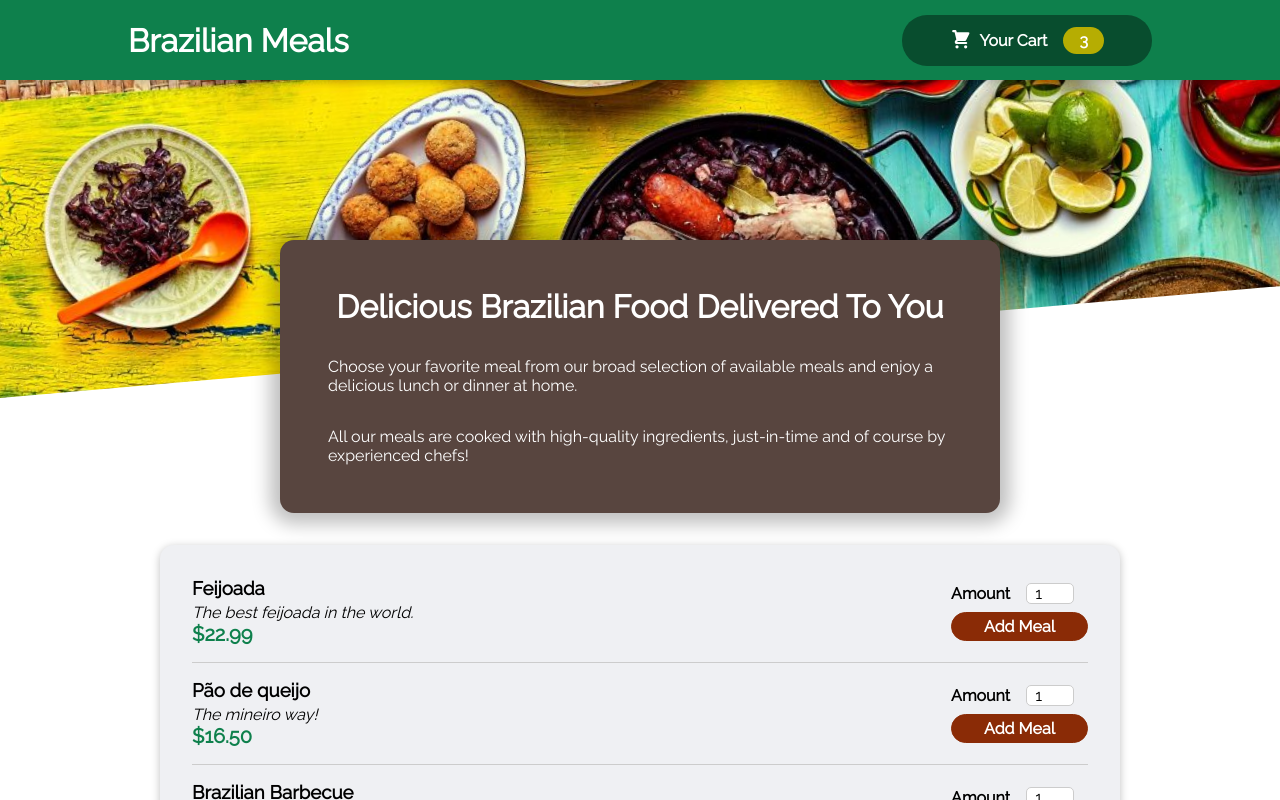
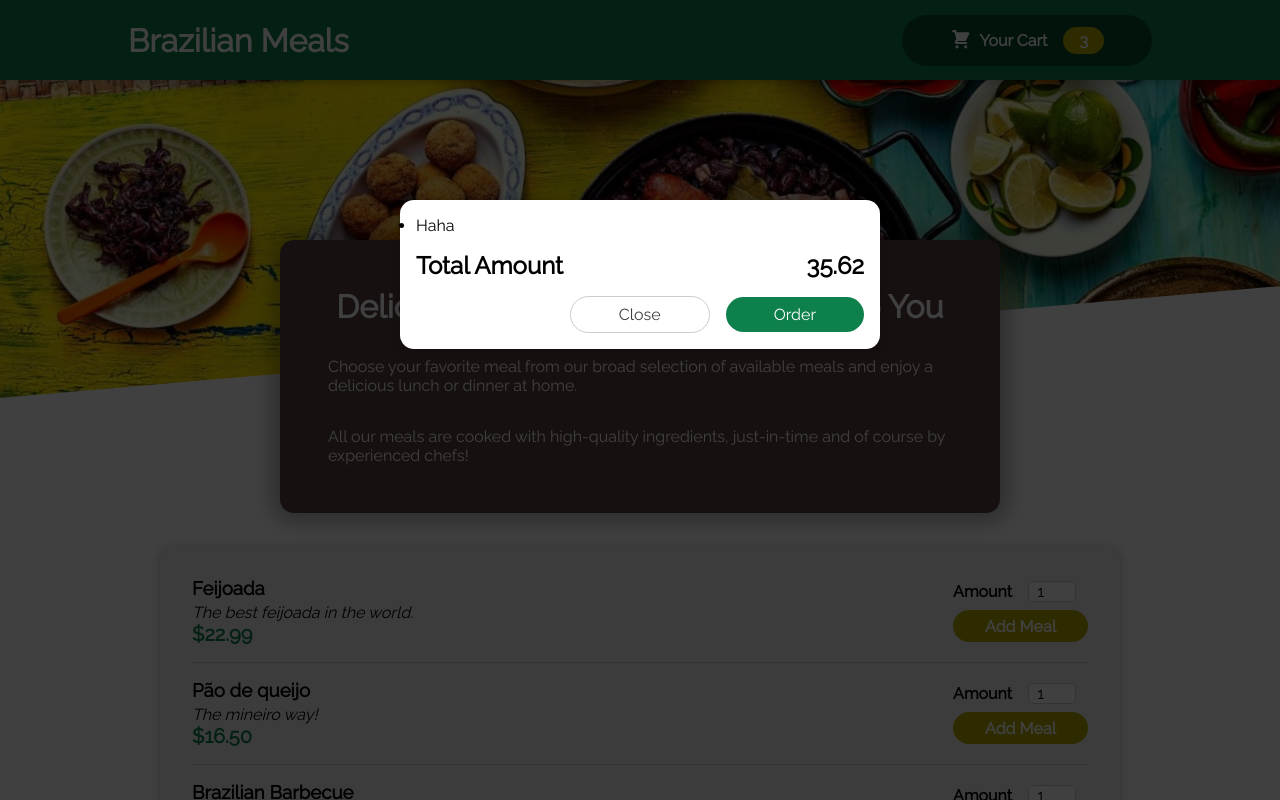
Before and after one commit to gxlpes/order-food, a React (Create React App) app: page / in a window 1280 px wide. Shown: the top 800 px of the page. Built offline with nearby package versions, Linux system fonts and the light colour scheme.

Commit message:
Added Modal/Backdrop when FormStyles

```diff
--- a/public/index.html
+++ b/public/index.html
@@ -31,6 +31,7 @@
   </head>
   <body>
     <noscript>You need to enable JavaScript to run this app.</noscript>
+    <div id="overlays"></div>
     <div id="root"></div>
     <!--
       This HTML file is a template.
--- a/src/App.js
+++ b/src/App.js
@@ -1,11 +1,13 @@
 import Header from "./components/Layout/Header";
 import { GlobalStyles } from "./GlobalStyles";
 import Meals from "./components/Meals/Meals";
+import Cart from "../src/components/Cart/Cart";
 
 function App() {
   return (
     <>
       <GlobalStyles />
+      <Cart />
       <Header />
       <main>
         <Meals />
--- /dev/null
+++ b/src/components/Cart/Cart.js
@@ -0,0 +1,28 @@
+import Modal from "../UI/Modal";
+import { TotalAmountInfo, ButtonsActions } from "./Styles/CartStyles";
+
+const Cart = (props) => {
+  const cartItems = (
+    <ul>
+      {[{ id: "c1", name: "Haha", amount: 2, price: 12.99 }].map((item) => (
+        <li>{item.name}</li>
+      ))}
+    </ul>
+  );
+
+  return (
+    <Modal>
+      {cartItems}
+      <TotalAmountInfo>
+        <span>Total Amount</span>
+        <span>35.62</span>
+      </TotalAmountInfo>
+      <ButtonsActions>
+        <button className="btn-close">Close</button>
+        <button className="btn-order">Order</button>
+      </ButtonsActions>
+    </Modal>
+  );
+};
+
+export default Cart;
--- a/src/components/Cart/CartIcon.js
+++ b/src/components/Cart/CartIcon.js
@@ -1,4 +1,4 @@
-import { StyledSVGBtn } from "./CartIconStyles";
+import { StyledSVGBtn } from "./Styles/CartIconStyles";
 
 const CartIcon = () => {
   return (
--- /dev/null
+++ b/src/components/Cart/Styles/CartStyles.js
@@ -0,0 +1,45 @@
+import styled from "styled-components";
+
+export const CartItemContainer = styled.div`
+  list-style: none;
+  margin: 0;
+  padding: 0;
+`;
+
+export const TotalAmountInfo = styled.div`
+  display: flex;
+  justify-content: space-between;
+  align-items: center;
+  font-weight: bold;
+  font-size: 1.5rem;
+  margin: 1rem 0;
+`;
+
+export const ButtonsActions = styled.div`
+  text-align: right;
+
+  button {
+    font: inherit;
+    cursor: pointer;
+    background-color: transparent;
+    border: none;
+    padding: 0.5rem 3rem;
+    border-radius: 25px;
+    margin-left: 1rem;
+  }
+
+  button:hover,
+  button:active {
+    opacity: 0.5;
+  }
+
+  .btn-close {
+    color: #3f3f3f;
+    border: 1px solid #ccc;
+  }
+
+  .btn-order {
+    background-color: #0e804c;
+    color: white;
+  }
+`;
--- a/src/components/Meals/MealItem/Styles/MealItemFormStyles.js
+++ b/src/components/Meals/MealItem/Styles/MealItemFormStyles.js
@@ -6,17 +6,16 @@ export const FormContainer = styled.form`
   button {
     font: inherit;
     cursor: pointer;
-    background-color: #8a2b06;
-    border: 1px solid #8a2b06;
+    background-color: #b6ad02;
+    border: none;
     color: white;
-    padding: 0.25rem 2rem;
+    padding: 0.4rem 2rem;
     border-radius: 20px;
     font-weight: bold;
   }
 
   button:hover,
   button:active {
-    background-color: #641e03;
-    border-color: #641e03;
+    opacity: 0.5;
   }
 `;
--- /dev/null
+++ b/src/components/UI/Modal.js
@@ -0,0 +1,30 @@
+import { BackdropWrapper, ModalStyled } from "./Styles/ModalStyles";
+import ReactDOM from "react-dom";
+
+const Backdrop = (props) => {
+  return <BackdropWrapper />;
+};
+
+const ModalOverlay = (props) => {
+  return (
+    <ModalStyled>
+      <div className="content">{props.children}</div>
+    </ModalStyled>
+  );
+};
+
+const portalHTMLElement = document.getElementById("overlays");
+
+const Modal = (props) => {
+  return (
+    <>
+      {ReactDOM.createPortal(<Backdrop />, portalHTMLElement)}
+      {ReactDOM.createPortal(
+        <ModalOverlay>{props.children}</ModalOverlay>,
+        portalHTMLElement
+      )}
+    </>
+  );
+};
+
+export default Modal;
--- /dev/null
+++ b/src/components/UI/Styles/ModalStyles.js
@@ -0,0 +1,45 @@
+import styled from "styled-components";
+
+export const ModalStyled = styled.div`
+  left: 0;
+  right: 0;
+  margin-left: auto;
+  margin-right: auto;
+  position: absolute;
+  top: 25%;
+  width: 30rem;
+  background-color: white;
+  padding: 1rem;
+  border-radius: 14px;
+  box-shadow: 0 2px 8px rgba(0, 0, 0, 0.25);
+  z-index: 30;
+  animation: slide-down 300ms ease-out forwards;
+
+  @media (min-width: 768px) {
+    .modal {
+      width: 40rem;
+      left: calc(50% - 20rem);
+    }
+  }
+
+  @keyframes slide-down {
+    from {
+      opacity: 0;
+      transform: translateY(-3rem);
+    }
+    to {
+      opacity: 1;
+      transform: translateY(0);
+    }
+  }
+`;
+
+export const BackdropWrapper = styled.div`
+  position: fixed;
+  top: 0;
+  left: 0;
+  width: 100%;
+  height: 100vh;
+  z-index: 20;
+  background-color: rgba(0, 0, 0, 0.75);
+`;
```
Also changed, not shown: src/components/Cart/Styles/CartIconStyles.js (renamed from src/components/Cart/CartIconStyles.js).
